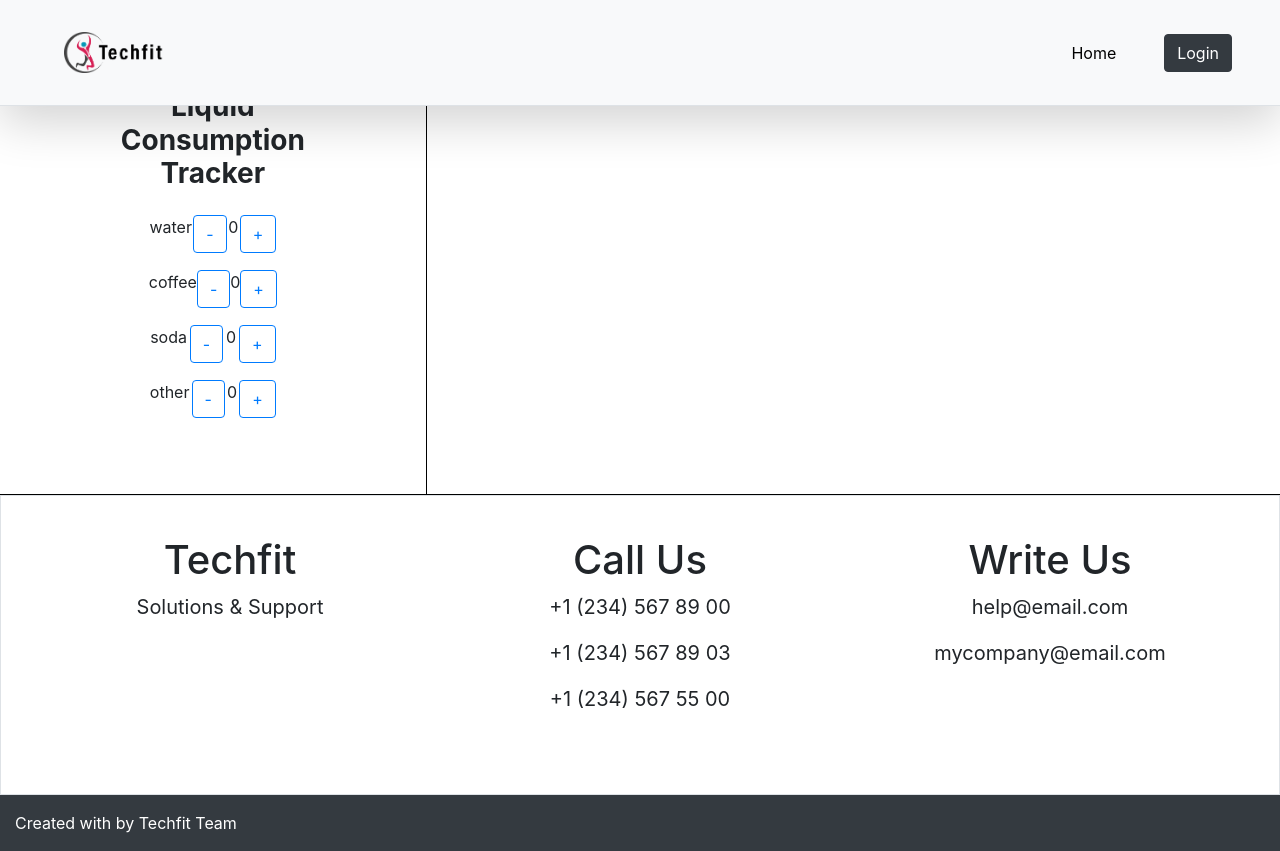
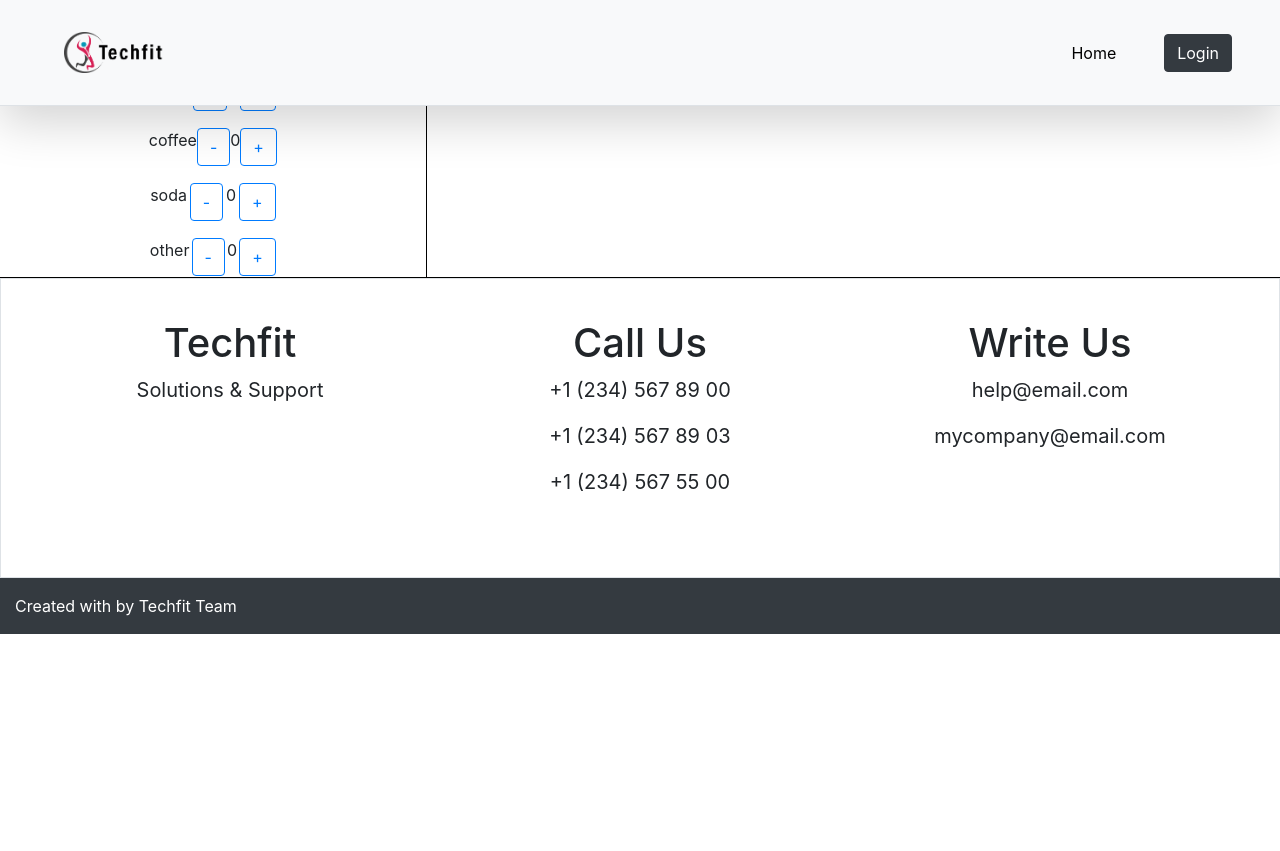
Before and after one commit to g-alcorn/TECHFIT-REACT, a React (Create React App) app: page / in a window 1280 px wide. After the commit the page ends 800 px from the top, so only its background shows below. Built offline with nearby package versions, Linux system fonts and the light colour scheme; no server answers; sample sign-in values are in the browser's storage.

Commit message:
improved style

```diff
--- a/src/components/liquids/Tracker.scss
+++ b/src/components/liquids/Tracker.scss
@@ -2,14 +2,8 @@
   display: flex;
   flex-direction: column;
   width: 100%;
-  justify-content: space-around;
-  padding: 75px;
   align-items: center;
   text-align: center;
-
-  h3 {
-    font-weight: bold;
-  }
 
   table {
     .liquid--counter--increase {
```
